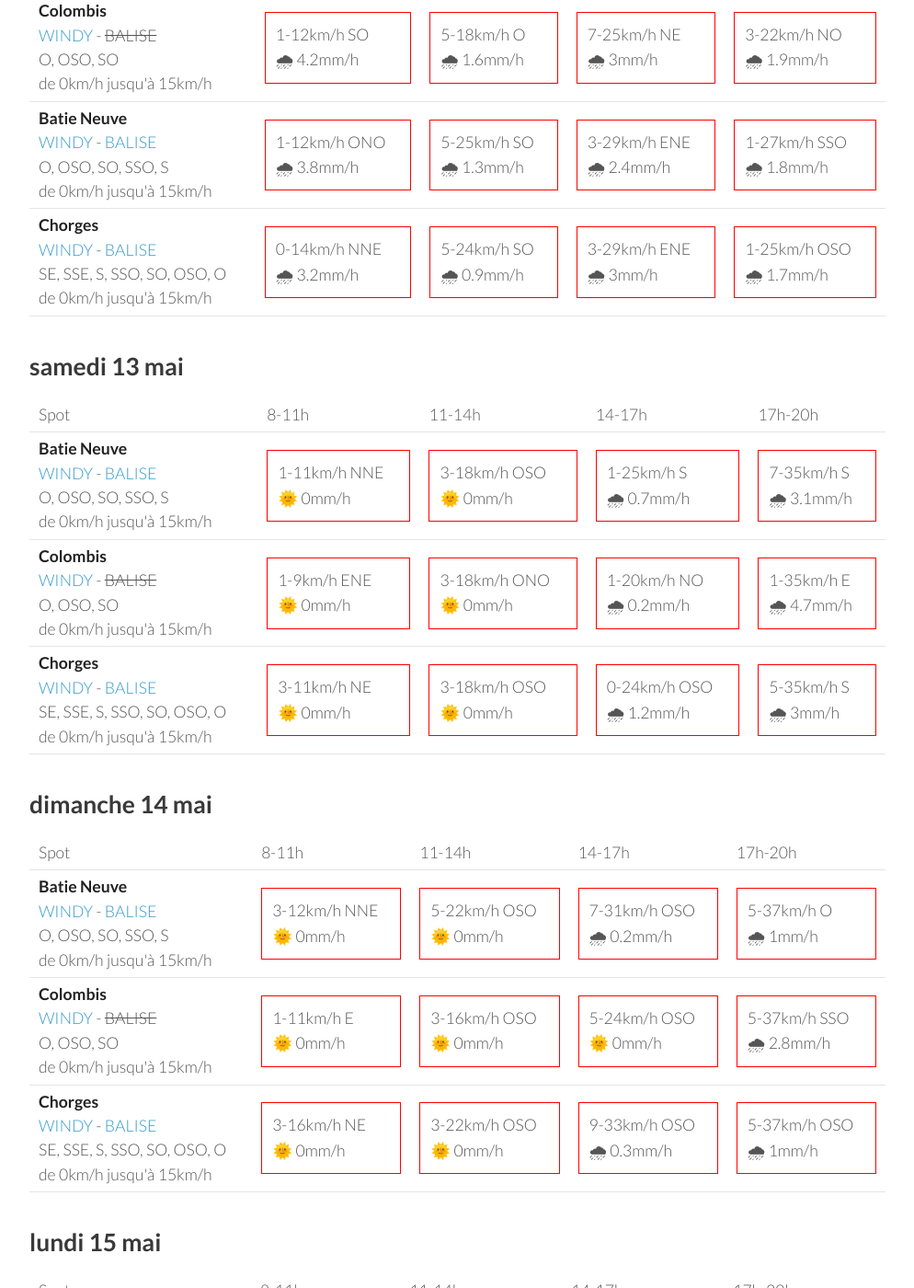
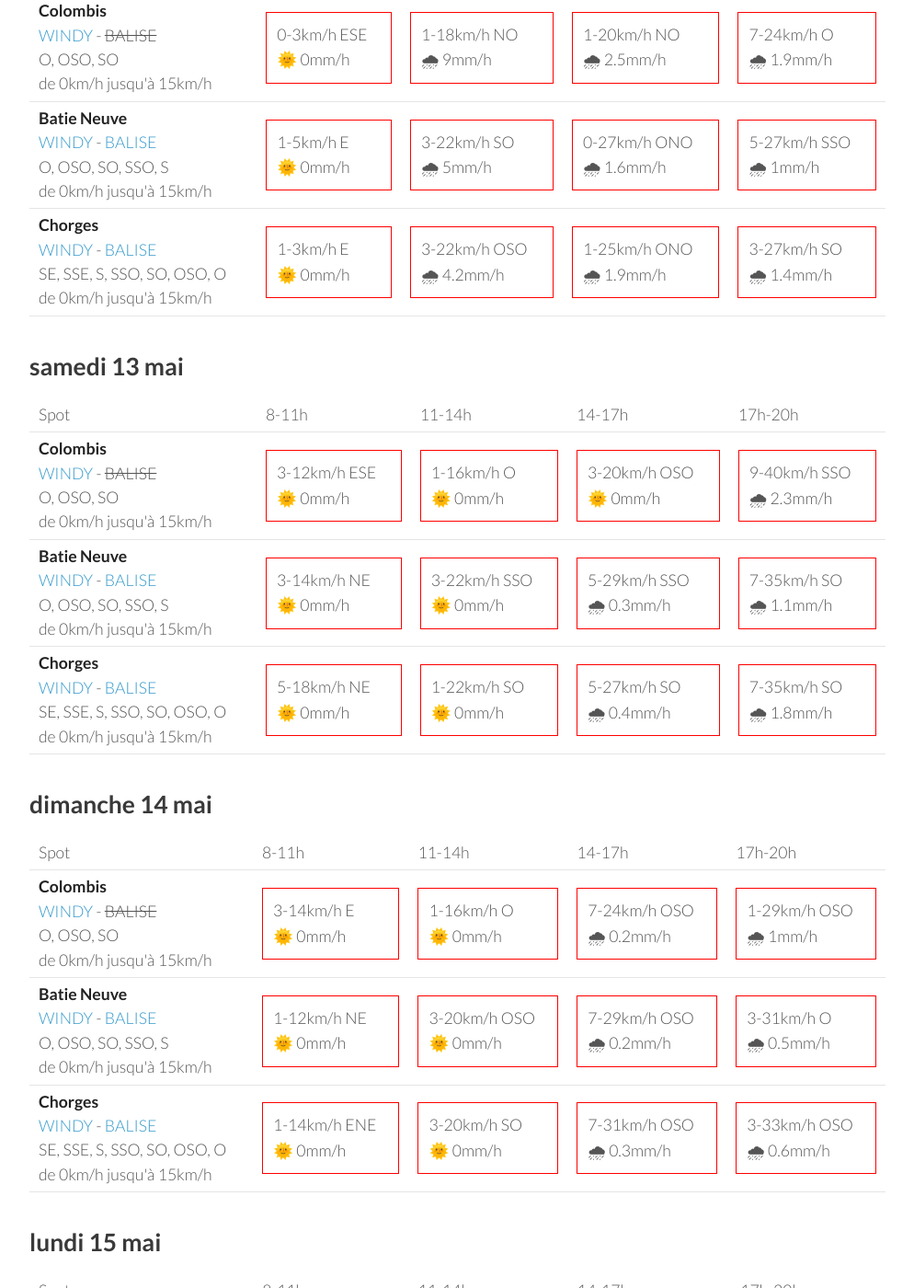
Before and after one commit to parapente-dans-le-nord/parapente-dans-le-nord.github.io, a Jekyll site: the page built from serre_poncon.markdown, in a window 1280 px wide and 1400 px high, scrolled down 1325 px. Shown: the whole window at 92% size, without its empty margins (26-1020 px from the left). Built offline with Jekyll 4.4.1, drawn with Linux system fonts in a browser that asks for light colours; some of the changed text lies outside the part shown.

Commit message:
update index.markdown

```diff
--- a/serre_poncon.markdown
+++ b/serre_poncon.markdown
@@ -22,30 +22,30 @@ page mise à jour le mercredi 10 mai 17:31
       <td>17h-20h</td>
     </tr>
 <tr>
-        <td><strong>Chorges</strong><br><a href="https://windy.com/44.578/6.280?44.559,6.262,10">WINDY</a> - <span class=""><a href="https://www.openwindmap.org/PP554">BALISE</a> </span><br> <span class="vent-favorable">SE, SSE, S, SSO, SO, OSO, O</span><br><span class="force-vent">de 0km/h jusqu'à 15km/h</span> </td>
-
-            <td><div class="not-flyable"><p>0-0km/h NA</p><p>🌧️ 0mm/h</p></div></td>
-            <td><div class="flyable"><p>7-12km/h S</p><p>🌞 0mm/h</p></div></td>
-            <td><div class="not-flyable"><p>14-33km/h N</p><p>🌞 0mm/h</p></div></td>
-            <td><div class="not-flyable"><p>12-38km/h N</p><p>🌞 0mm/h</p></div></td>
-
-    </tr>
-<tr>
         <td><strong>Batie Neuve</strong><br><a href="https://windy.com/44.584/6.236?44.559,6.262,10,m:eTtagly">WINDY</a> - <span class=""><a href="https://www.openwindmap.org/PP554">BALISE</a> </span><br> <span class="vent-favorable">O, OSO, SO, SSO, S</span><br><span class="force-vent">de 0km/h jusqu'à 15km/h</span> </td>
 
             <td><div class="not-flyable"><p>0-0km/h NA</p><p>🌧️ 0mm/h</p></div></td>
-            <td><div class="not-flyable"><p>18-44km/h NNO</p><p>🌞 0mm/h</p></div></td>
-            <td><div class="not-flyable"><p>24-64km/h NNO</p><p>🌞 0mm/h</p></div></td>
-            <td><div class="not-flyable"><p>24-59km/h NNO</p><p>🌞 0mm/h</p></div></td>
+            <td><div class="not-flyable"><p>0-0km/h NA</p><p>🌧️ 0mm/h</p></div></td>
+            <td><div class="not-flyable"><p>0-0km/h NA</p><p>🌧️ 0mm/h</p></div></td>
+            <td><div class="not-flyable"><p>27-62km/h NNO</p><p>🌞 0mm/h</p></div></td>
 
     </tr>
 <tr>
         <td><strong>Colombis</strong><br><a href="https://windy.com/44.494/6.216?44.559,6.262,10">WINDY</a> - <span class="no-balise"> BALISE </span><br> <span class="vent-favorable">O, OSO, SO</span><br><span class="force-vent">de 0km/h jusqu'à 15km/h</span> </td>
 
             <td><div class="not-flyable"><p>0-0km/h NA</p><p>🌧️ 0mm/h</p></div></td>
-            <td><div class="not-flyable"><p>20-46km/h NNO</p><p>🌞 0mm/h</p></div></td>
-            <td><div class="not-flyable"><p>20-55km/h NNO</p><p>🌞 0mm/h</p></div></td>
-            <td><div class="not-flyable"><p>22-51km/h NNO</p><p>🌞 0mm/h</p></div></td>
+            <td><div class="not-flyable"><p>0-0km/h NA</p><p>🌧️ 0mm/h</p></div></td>
+            <td><div class="not-flyable"><p>0-0km/h NA</p><p>🌧️ 0mm/h</p></div></td>
+            <td><div class="not-flyable"><p>24-57km/h NNO</p><p>🌞 0mm/h</p></div></td>
+
+    </tr>
+<tr>
+        <td><strong>Chorges</strong><br><a href="https://windy.com/44.578/6.280?44.559,6.262,10">WINDY</a> - <span class=""><a href="https://www.openwindmap.org/PP554">BALISE</a> </span><br> <span class="vent-favorable">SE, SSE, S, SSO, SO, OSO, O</span><br><span class="force-vent">de 0km/h jusqu'à 15km/h</span> </td>
+
+            <td><div class="not-flyable"><p>0-0km/h NA</p><p>🌧️ 0mm/h</p></div></td>
+            <td><div class="not-flyable"><p>0-0km/h NA</p><p>🌧️ 0mm/h</p></div></td>
+            <td><div class="not-flyable"><p>0-0km/h NA</p><p>🌧️ 0mm/h</p></div></td>
+            <td><div class="not-flyable"><p>22-46km/h N</p><p>🌞 0mm/h</p></div></td>
 
     </tr>
 
@@ -65,32 +65,32 @@ page mise à jour le mercredi 10 mai 17:31
       <td>17h-20h</td>
     </tr>
 <tr>
-        <td><strong>Batie Neuve</strong><br><a href="https://windy.com/44.584/6.236?44.559,6.262,10,m:eTtagly">WINDY</a> - <span class=""><a href="https://www.openwindmap.org/PP554">BALISE</a> </span><br> <span class="vent-favorable">O, OSO, SO, SSO, S</span><br><span class="force-vent">de 0km/h jusqu'à 15km/h</span> </td>
+        <td><strong>Colombis</strong><br><a href="https://windy.com/44.494/6.216?44.559,6.262,10">WINDY</a> - <span class="no-balise"> BALISE </span><br> <span class="vent-favorable">O, OSO, SO</span><br><span class="force-vent">de 0km/h jusqu'à 15km/h</span> </td>
 
-            <td><div class="not-flyable"><p>3-9km/h NNE</p><p>🌞 0mm/h</p></div></td>
-            <td><div class="flyable"><p>5-14km/h OSO</p><p>🌞 0mm/h</p></div></td>
-            <td><div class="not-flyable"><p>11-29km/h NO</p><p>🌞 0mm/h</p></div></td>
-            <td><div class="not-flyable"><p>20-48km/h NNO</p><p>🌞 0mm/h</p></div></td>
+            <td><div class="not-flyable"><p>7-16km/h NNO</p><p>🌞 0mm/h</p></div></td>
+            <td><div class="flyable"><p>3-11km/h O</p><p>🌞 0mm/h</p></div></td>
+            <td><div class="not-flyable"><p>7-25km/h NO</p><p>🌞 0mm/h</p></div></td>
+            <td><div class="not-flyable"><p>16-40km/h NNO</p><p>🌞 0mm/h</p></div></td>
 
 
     </tr>
 <tr>
         <td><strong>Chorges</strong><br><a href="https://windy.com/44.578/6.280?44.559,6.262,10">WINDY</a> - <span class=""><a href="https://www.openwindmap.org/PP554">BALISE</a> </span><br> <span class="vent-favorable">SE, SSE, S, SSO, SO, OSO, O</span><br><span class="force-vent">de 0km/h jusqu'à 15km/h</span> </td>
 
-            <td><div class="not-flyable"><p>0-3km/h ENE</p><p>🌞 0mm/h</p></div></td>
-            <td><div class="not-flyable"><p>7-16km/h SO</p><p>🌞 0mm/h</p></div></td>
-            <td><div class="not-flyable"><p>11-16km/h N</p><p>🌞 0mm/h</p></div></td>
-            <td><div class="not-flyable"><p>16-37km/h NNO</p><p>🌞 0mm/h</p></div></td>
+            <td><div class="not-flyable"><p>1-5km/h E</p><p>🌞 0mm/h</p></div></td>
+            <td><div class="flyable"><p>5-14km/h SO</p><p>🌞 0mm/h</p></div></td>
+            <td><div class="not-flyable"><p>11-25km/h SO</p><p>🌞 0mm/h</p></div></td>
+            <td><div class="not-flyable"><p>16-37km/h NNO</p><p>🌧 0.2mm/h</p></div></td>
 
 
     </tr>
 <tr>
-        <td><strong>Colombis</strong><br><a href="https://windy.com/44.494/6.216?44.559,6.262,10">WINDY</a> - <span class="no-balise"> BALISE </span><br> <span class="vent-favorable">O, OSO, SO</span><br><span class="force-vent">de 0km/h jusqu'à 15km/h</span> </td>
+        <td><strong>Batie Neuve</strong><br><a href="https://windy.com/44.584/6.236?44.559,6.262,10,m:eTtagly">WINDY</a> - <span class=""><a href="https://www.openwindmap.org/PP554">BALISE</a> </span><br> <span class="vent-favorable">O, OSO, SO, SSO, S</span><br><span class="force-vent">de 0km/h jusqu'à 15km/h</span> </td>
 
-            <td><div class="not-flyable"><p>5-14km/h NNO</p><p>🌞 0mm/h</p></div></td>
-            <td><div class="not-flyable"><p>7-20km/h NO</p><p>🌞 0mm/h</p></div></td>
-            <td><div class="not-flyable"><p>5-27km/h NO</p><p>🌞 0mm/h</p></div></td>
-            <td><div class="not-flyable"><p>16-40km/h NNO</p><p>🌞 0mm/h</p></div></td>
+            <td><div class="not-flyable"><p>1-7km/h NE</p><p>🌞 0mm/h</p></div></td>
+            <td><div class="not-flyable"><p>5-16km/h OSO</p><p>🌞 0mm/h</p></div></td>
+            <td><div class="not-flyable"><p>12-31km/h NO</p><p>🌞 0mm/h</p></div></td>
+            <td><div class="not-flyable"><p>18-48km/h NNO</p><p>🌞 0mm/h</p></div></td>
 
 
     </tr>
@@ -113,30 +113,30 @@ page mise à jour le mercredi 10 mai 17:31
 <tr>
         <td><strong>Colombis</strong><br><a href="https://windy.com/44.494/6.216?44.559,6.262,10">WINDY</a> - <span class="no-balise"> BALISE </span><br> <span class="vent-favorable">O, OSO, SO</span><br><span class="force-vent">de 0km/h jusqu'à 15km/h</span> </td>
 
-            <td><div class="not-flyable"><p>1-12km/h SO</p><p>🌧 4.2mm/h</p></div></td>
-            <td><div class="not-flyable"><p>5-18km/h O</p><p>🌧 1.6mm/h</p></div></td>
-            <td><div class="not-flyable"><p>7-25km/h NE</p><p>🌧 3mm/h</p></div></td>
-            <td><div class="not-flyable"><p>3-22km/h NO</p><p>🌧 1.9mm/h</p></div></td>
+            <td><div class="not-flyable"><p>0-3km/h ESE</p><p>🌞 0mm/h</p></div></td>
+            <td><div class="not-flyable"><p>1-18km/h NO</p><p>🌧 9mm/h</p></div></td>
+            <td><div class="not-flyable"><p>1-20km/h NO</p><p>🌧 2.5mm/h</p></div></td>
+            <td><div class="not-flyable"><p>7-24km/h O</p><p>🌧 1.9mm/h</p></div></td>
 
 
     </tr>
 <tr>
         <td><strong>Batie Neuve</strong><br><a href="https://windy.com/44.584/6.236?44.559,6.262,10,m:eTtagly">WINDY</a> - <span class=""><a href="https://www.openwindmap.org/PP554">BALISE</a> </span><br> <span class="vent-favorable">O, OSO, SO, SSO, S</span><br><span class="force-vent">de 0km/h jusqu'à 15km/h</span> </td>
 
-            <td><div class="not-flyable"><p>1-12km/h ONO</p><p>🌧 3.8mm/h</p></div></td>
-            <td><div class="not-flyable"><p>5-25km/h SO</p><p>🌧 1.3mm/h</p></div></td>
-            <td><div class="not-flyable"><p>3-29km/h ENE</p><p>🌧 2.4mm/h</p></div></td>
-            <td><div class="not-flyable"><p>1-27km/h SSO</p><p>🌧 1.8mm/h</p></div></td>
+            <td><div class="not-flyable"><p>1-5km/h E</p><p>🌞 0mm/h</p></div></td>
+            <td><div class="not-flyable"><p>3-22km/h SO</p><p>🌧 5mm/h</p></div></td>
+            <td><div class="not-flyable"><p>0-27km/h ONO</p><p>🌧 1.6mm/h</p></div></td>
+            <td><div class="not-flyable"><p>5-27km/h SSO</p><p>🌧 1mm/h</p></div></td>
 
 
     </tr>
 <tr>
         <td><strong>Chorges</strong><br><a href="https://windy.com/44.578/6.280?44.559,6.262,10">WINDY</a> - <span class=""><a href="https://www.openwindmap.org/PP554">BALISE</a> </span><br> <span class="vent-favorable">SE, SSE, S, SSO, SO, OSO, O</span><br><span class="force-vent">de 0km/h jusqu'à 15km/h</span> </td>
 
-            <td><div class="not-flyable"><p>0-14km/h NNE</p><p>🌧 3.2mm/h</p></div></td>
-            <td><div class="not-flyable"><p>5-24km/h SO</p><p>🌧 0.9mm/h</p></div></td>
-            <td><div class="not-flyable"><p>3-29km/h ENE</p><p>🌧 3mm/h</p></div></td>
-            <td><div class="not-flyable"><p>1-25km/h OSO</p><p>🌧 1.7mm/h</p></div></td>
+            <td><div class="not-flyable"><p>1-3km/h E</p><p>🌞 0mm/h</p></div></td>
+            <td><div class="not-flyable"><p>3-22km/h OSO</p><p>🌧 4.2mm/h</p></div></td>
+            <td><div class="not-flyable"><p>1-25km/h ONO</p><p>🌧 1.9mm/h</p></div></td>
+            <td><div class="not-flyable"><p>3-27km/h SO</p><p>🌧 1.4mm/h</p></div></td>
 
 
     </tr>
@@ -157,32 +157,32 @@ page mise à jour le mercredi 10 mai 17:31
       <td>17h-20h</td>
     </tr>
 <tr>
-        <td><strong>Batie Neuve</strong><br><a href="https://windy.com/44.584/6.236?44.559,6.262,10,m:eTtagly">WINDY</a> - <span class=""><a href="https://www.openwindmap.org/PP554">BALISE</a> </span><br> <span class="vent-favorable">O, OSO, SO, SSO, S</span><br><span class="force-vent">de 0km/h jusqu'à 15km/h</span> </td>
+        <td><strong>Colombis</strong><br><a href="https://windy.com/44.494/6.216?44.559,6.262,10">WINDY</a> - <span class="no-balise"> BALISE </span><br> <span class="vent-favorable">O, OSO, SO</span><br><span class="force-vent">de 0km/h jusqu'à 15km/h</span> </td>
 
-            <td><div class="not-flyable"><p>1-11km/h NNE</p><p>🌞 0mm/h</p></div></td>
-            <td><div class="not-flyable"><p>3-18km/h OSO</p><p>🌞 0mm/h</p></div></td>
-            <td><div class="not-flyable"><p>1-25km/h S</p><p>🌧 0.7mm/h</p></div></td>
-            <td><div class="not-flyable"><p>7-35km/h S</p><p>🌧 3.1mm/h</p></div></td>
+            <td><div class="not-flyable"><p>3-12km/h ESE</p><p>🌞 0mm/h</p></div></td>
+            <td><div class="not-flyable"><p>1-16km/h O</p><p>🌞 0mm/h</p></div></td>
+            <td><div class="not-flyable"><p>3-20km/h OSO</p><p>🌞 0mm/h</p></div></td>
+            <td><div class="not-flyable"><p>9-40km/h SSO</p><p>🌧 2.3mm/h</p></div></td>
 
 
     </tr>
 <tr>
-        <td><strong>Colombis</strong><br><a href="https://windy.com/44.494/6.216?44.559,6.262,10">WINDY</a> - <span class="no-balise"> BALISE </span><br> <span class="vent-favorable">O, OSO, SO</span><br><span class="force-vent">de 0km/h jusqu'à 15km/h</span> </td>
+        <td><strong>Batie Neuve</strong><br><a href="https://windy.com/44.584/6.236?44.559,6.262,10,m:eTtagly">WINDY</a> - <span class=""><a href="https://www.openwindmap.org/PP554">BALISE</a> </span><br> <span class="vent-favorable">O, OSO, SO, SSO, S</span><br><span class="force-vent">de 0km/h jusqu'à 15km/h</span> </td>
 
-            <td><div class="not-flyable"><p>1-9km/h ENE</p><p>🌞 0mm/h</p></div></td>
-            <td><div class="not-flyable"><p>3-18km/h ONO</p><p>🌞 0mm/h</p></div></td>
-            <td><div class="not-flyable"><p>1-20km/h NO</p><p>🌧 0.2mm/h</p></div></td>
-            <td><div class="not-flyable"><p>1-35km/h E</p><p>🌧 4.7mm/h</p></div></td>
+            <td><div class="not-flyable"><p>3-14km/h NE</p><p>🌞 0mm/h</p></div></td>
+            <td><div class="not-flyable"><p>3-22km/h SSO</p><p>🌞 0mm/h</p></div></td>
+            <td><div class="not-flyable"><p>5-29km/h SSO</p><p>🌧 0.3mm/h</p></div></td>
+            <td><div class="not-flyable"><p>7-35km/h SO</p><p>🌧 1.1mm/h</p></div></td>
 
 
     </tr>
 <tr>
         <td><strong>Chorges</strong><br><a href="https://windy.com/44.578/6.280?44.559,6.262,10">WINDY</a> - <span class=""><a href="https://www.openwindmap.org/PP554">BALISE</a> </span><br> <span class="vent-favorable">SE, SSE, S, SSO, SO, OSO, O</span><br><span class="force-vent">de 0km/h jusqu'à 15km/h</span> </td>
 
-            <td><div class="not-flyable"><p>3-11km/h NE</p><p>🌞 0mm/h</p></div></td>
-            <td><div class="not-flyable"><p>3-18km/h OSO</p><p>🌞 0mm/h</p></div></td>
-            <td><div class="not-flyable"><p>0-24km/h OSO</p><p>🌧 1.2mm/h</p></div></td>
-            <td><div class="not-flyable"><p>5-35km/h S</p><p>🌧 3mm/h</p></div></td>
+            <td><div class="not-flyable"><p>5-18km/h NE</p><p>🌞 0mm/h</p></div></td>
+            <td><div class="not-flyable"><p>1-22km/h SO</p><p>🌞 0mm/h</p></div></td>
+            <td><div class="not-flyable"><p>5-27km/h SO</p><p>🌧 0.4mm/h</p></div></td>
+            <td><div class="not-flyable"><p>7-35km/h SO</p><p>🌧 1.8mm/h</p></div></td>
 
 
     </tr>
@@ -203,32 +203,32 @@ page mise à jour le mercredi 10 mai 17:31
       <td>17h-20h</td>
     </tr>
 <tr>
-        <td><strong>Batie Neuve</strong><br><a href="https://windy.com/44.584/6.236?44.559,6.262,10,m:eTtagly">WINDY</a> - <span class=""><a href="https://www.openwindmap.org/PP554">BALISE</a> </span><br> <span class="vent-favorable">O, OSO, SO, SSO, S</span><br><span class="force-vent">de 0km/h jusqu'à 15km/h</span> </td>
+        <td><strong>Colombis</strong><br><a href="https://windy.com/44.494/6.216?44.559,6.262,10">WINDY</a> - <span class="no-balise"> BALISE </span><br> <span class="vent-favorable">O, OSO, SO</span><br><span class="force-vent">de 0km/h jusqu'à 15km/h</span> </td>
 
-            <td><div class="not-flyable"><p>3-12km/h NNE</p><p>🌞 0mm/h</p></div></td>
-            <td><div class="not-flyable"><p>5-22km/h OSO</p><p>🌞 0mm/h</p></div></td>
-            <td><div class="not-flyable"><p>7-31km/h OSO</p><p>🌧 0.2mm/h</p></div></td>
-            <td><div class="not-flyable"><p>5-37km/h O</p><p>🌧 1mm/h</p></div></td>
+            <td><div class="not-flyable"><p>3-14km/h E</p><p>🌞 0mm/h</p></div></td>
+            <td><div class="not-flyable"><p>1-16km/h O</p><p>🌞 0mm/h</p></div></td>
+            <td><div class="not-flyable"><p>7-24km/h OSO</p><p>🌧 0.2mm/h</p></div></td>
+            <td><div class="not-flyable"><p>1-29km/h OSO</p><p>🌧 1mm/h</p></div></td>
 
 
     </tr>
 <tr>
-        <td><strong>Colombis</strong><br><a href="https://windy.com/44.494/6.216?44.559,6.262,10">WINDY</a> - <span class="no-balise"> BALISE </span><br> <span class="vent-favorable">O, OSO, SO</span><br><span class="force-vent">de 0km/h jusqu'à 15km/h</span> </td>
+        <td><strong>Batie Neuve</strong><br><a href="https://windy.com/44.584/6.236?44.559,6.262,10,m:eTtagly">WINDY</a> - <span class=""><a href="https://www.openwindmap.org/PP554">BALISE</a> </span><br> <span class="vent-favorable">O, OSO, SO, SSO, S</span><br><span class="force-vent">de 0km/h jusqu'à 15km/h</span> </td>
 
-            <td><div class="not-flyable"><p>1-11km/h E</p><p>🌞 0mm/h</p></div></td>
-            <td><div class="not-flyable"><p>3-16km/h OSO</p><p>🌞 0mm/h</p></div></td>
-            <td><div class="not-flyable"><p>5-24km/h OSO</p><p>🌞 0mm/h</p></div></td>
-            <td><div class="not-flyable"><p>5-37km/h SSO</p><p>🌧 2.8mm/h</p></div></td>
+            <td><div class="not-flyable"><p>1-12km/h NE</p><p>🌞 0mm/h</p></div></td>
+            <td><div class="not-flyable"><p>3-20km/h OSO</p><p>🌞 0mm/h</p></div></td>
+            <td><div class="not-flyable"><p>7-29km/h OSO</p><p>🌧 0.2mm/h</p></div></td>
+            <td><div class="not-flyable"><p>3-31km/h O</p><p>🌧 0.5mm/h</p></div></td>
 
 
     </tr>
 <tr>
         <td><strong>Chorges</strong><br><a href="https://windy.com/44.578/6.280?44.559,6.262,10">WINDY</a> - <span class=""><a href="https://www.openwindmap.org/PP554">BALISE</a> </span><br> <span class="vent-favorable">SE, SSE, S, SSO, SO, OSO, O</span><br><span class="force-vent">de 0km/h jusqu'à 15km/h</span> </td>
 
-            <td><div class="not-flyable"><p>3-16km/h NE</p><p>🌞 0mm/h</p></div></td>
-            <td><div class="not-flyable"><p>3-22km/h OSO</p><p>🌞 0mm/h</p></div></td>
-            <td><div class="not-flyable"><p>9-33km/h OSO</p><p>🌧 0.3mm/h</p></div></td>
-            <td><div class="not-flyable"><p>5-37km/h OSO</p><p>🌧 1mm/h</p></div></td>
+            <td><div class="not-flyable"><p>1-14km/h ENE</p><p>🌞 0mm/h</p></div></td>
+            <td><div class="not-flyable"><p>3-20km/h SO</p><p>🌞 0mm/h</p></div></td>
+            <td><div class="not-flyable"><p>7-31km/h OSO</p><p>🌧 0.3mm/h</p></div></td>
+            <td><div class="not-flyable"><p>3-33km/h OSO</p><p>🌧 0.6mm/h</p></div></td>
 
 
     </tr>
@@ -251,30 +251,30 @@ page mise à jour le mercredi 10 mai 17:31
 <tr>
         <td><strong>Batie Neuve</strong><br><a href="https://windy.com/44.584/6.236?44.559,6.262,10,m:eTtagly">WINDY</a> - <span class=""><a href="https://www.openwindmap.org/PP554">BALISE</a> </span><br> <span class="vent-favorable">O, OSO, SO, SSO, S</span><br><span class="force-vent">de 0km/h jusqu'à 15km/h</span> </td>
 
-            <td><div class="not-flyable"><p>1-16km/h O</p><p>🌞 0mm/h</p></div></td>
-            <td><div class="not-flyable"><p>7-29km/h ONO</p><p>🌞 0mm/h</p></div></td>
-            <td><div class="not-flyable"><p>7-35km/h ONO</p><p>🌧 0.2mm/h</p></div></td>
-            <td><div class="not-flyable"><p>7-33km/h ONO</p><p>🌧 0.2mm/h</p></div></td>
+            <td><div class="not-flyable"><p>1-18km/h NE</p><p>🌞 0mm/h</p></div></td>
+            <td><div class="not-flyable"><p>3-24km/h OSO</p><p>🌞 0mm/h</p></div></td>
+            <td><div class="not-flyable"><p>9-33km/h ONO</p><p>🌧 0.4mm/h</p></div></td>
+            <td><div class="not-flyable"><p>5-33km/h SSO</p><p>🌧 1.8mm/h</p></div></td>
 
 
     </tr>
 <tr>
         <td><strong>Colombis</strong><br><a href="https://windy.com/44.494/6.216?44.559,6.262,10">WINDY</a> - <span class="no-balise"> BALISE </span><br> <span class="vent-favorable">O, OSO, SO</span><br><span class="force-vent">de 0km/h jusqu'à 15km/h</span> </td>
 
-            <td><div class="not-flyable"><p>3-12km/h SSE</p><p>🌞 0mm/h</p></div></td>
-            <td><div class="not-flyable"><p>7-25km/h NO</p><p>🌞 0mm/h</p></div></td>
-            <td><div class="not-flyable"><p>9-31km/h ONO</p><p>🌞 0mm/h</p></div></td>
+            <td><div class="not-flyable"><p>3-14km/h ESE</p><p>🌞 0mm/h</p></div></td>
+            <td><div class="not-flyable"><p>3-18km/h NO</p><p>🌞 0mm/h</p></div></td>
             <td><div class="not-flyable"><p>9-31km/h NO</p><p>🌧 0.2mm/h</p></div></td>
+            <td><div class="not-flyable"><p>5-33km/h SSE</p><p>🌧 1.9mm/h</p></div></td>
 
 
     </tr>
 <tr>
         <td><strong>Chorges</strong><br><a href="https://windy.com/44.578/6.280?44.559,6.262,10">WINDY</a> - <span class=""><a href="https://www.openwindmap.org/PP554">BALISE</a> </span><br> <span class="vent-favorable">SE, SSE, S, SSO, SO, OSO, O</span><br><span class="force-vent">de 0km/h jusqu'à 15km/h</span> </td>
 
-            <td><div class="not-flyable"><p>0-16km/h SO</p><p>🌞 0mm/h</p></div></td>
-            <td><div class="not-flyable"><p>5-27km/h O</p><p>🌞 0mm/h</p></div></td>
-            <td><div class="not-flyable"><p>7-33km/h O</p><p>🌧 0.4mm/h</p></div></td>
-            <td><div class="not-flyable"><p>7-31km/h O</p><p>🌧 0.4mm/h</p></div></td>
+            <td><div class="not-flyable"><p>3-20km/h ENE</p><p>🌞 0mm/h</p></div></td>
+            <td><div class="not-flyable"><p>1-24km/h OSO</p><p>🌞 0mm/h</p></div></td>
+            <td><div class="not-flyable"><p>7-33km/h O</p><p>🌧 0.3mm/h</p></div></td>
+            <td><div class="not-flyable"><p>5-31km/h SSO</p><p>🌧 2.3mm/h</p></div></td>
 
 
     </tr>
```
Also changed, not shown: other parts of serre_poncon.markdown (+1 -1 lines).
